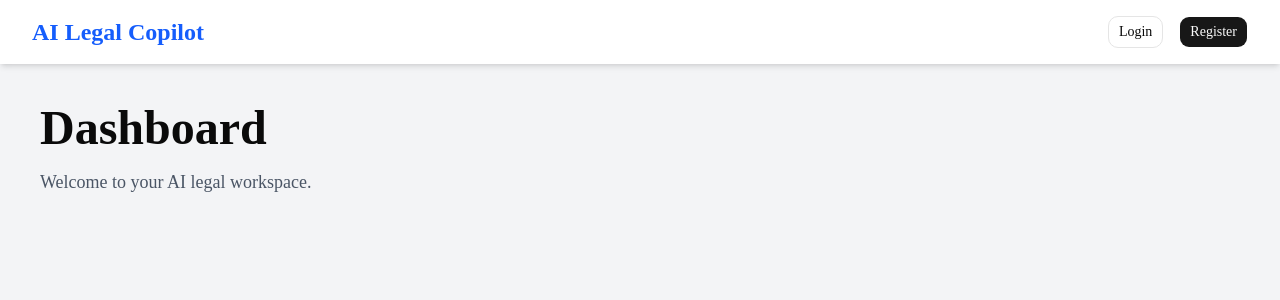
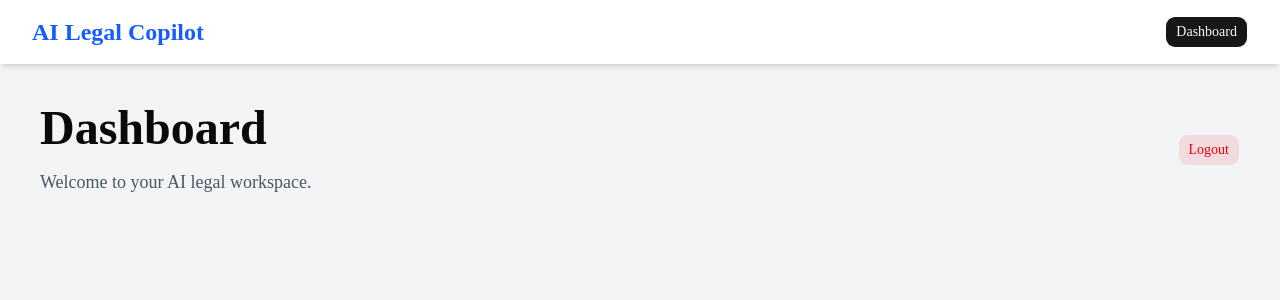
Before and after one commit to boosireddyprasadreddy7/AI-Legal-Contract-Copilot, a Next.js app in the folder frontend/: page /dashboard in a window 1280 px wide. Shown: the top 300 px of the page. Built offline with nearby package versions, Linux system fonts and the light colour scheme; sample sign-in values are in the browser's storage.

Commit message:
Implemented protected routes and logout system

```diff
--- a/frontend/app/dashboard/page.tsx
+++ b/frontend/app/dashboard/page.tsx
@@ -1,11 +1,31 @@
+"use client"
+
 import Navbar from "@/components/layout/Navbar"
 
+import useProtectedRoute from "@/hooks/useProtectedRoute"
+
+import { Button } from "@/components/ui/button"
+
+import { useRouter } from "next/navigation"
+
 export default function DashboardPage() {
+  useProtectedRoute()
+
+  const router = useRouter()
+
+  const handleLogout = () => {
+    localStorage.removeItem("token")
+
+    router.push("/login")
+  }
+
   return (
     <main className="min-h-screen bg-gray-100">
       <Navbar />
 
       <section className="p-10">
+        <div className="flex justify-between items-center">
+          <div>
             <h1 className="text-5xl font-bold">
               Dashboard
             </h1>
@@ -13,6 +33,15 @@ export default function DashboardPage() {
             <p className="mt-4 text-gray-600 text-lg">
               Welcome to your AI legal workspace.
             </p>
+          </div>
+
+          <Button
+            variant="destructive"
+            onClick={handleLogout}
+          >
+            Logout
+          </Button>
+        </div>
       </section>
     </main>
   )
--- a/frontend/components/layout/Navbar.tsx
+++ b/frontend/components/layout/Navbar.tsx
@@ -1,7 +1,15 @@
+"use client"
+
 import Link from "next/link"
+
 import { Button } from "@/components/ui/button"
 
 export default function Navbar() {
+  const token =
+    typeof window !== "undefined"
+      ? localStorage.getItem("token")
+      : null
+
   return (
     <nav className="w-full bg-white shadow-md px-8 py-4 flex justify-between items-center">
       <Link href="/">
@@ -11,6 +19,15 @@ export default function Navbar() {
       </Link>
 
       <div className="flex gap-4">
+        {token ? (
+          <Link href="/dashboard">
+            <Button>
+              Dashboard
+            </Button>
+          </Link>
+
+        ) : (
+          <>
             <Link href="/login">
               <Button variant="outline">
                 Login
@@ -22,6 +39,8 @@ export default function Navbar() {
                 Register
               </Button>
             </Link>
+          </>
+        )}
       </div>
     </nav>
   )
--- /dev/null
+++ b/frontend/hooks/useProtectedRoute.ts
@@ -0,0 +1,18 @@
+"use client"
+
+import { useEffect } from "react"
+
+import { useRouter } from "next/navigation"
+
+export default function useProtectedRoute() {
+  const router = useRouter()
+
+  useEffect(() => {
+    const token = localStorage.getItem("token")
+
+    if (!token) {
+      router.push("/login")
+    }
+
+  }, [router])
+}
```
Lines whose indentation alone changed are shown as unchanged.
